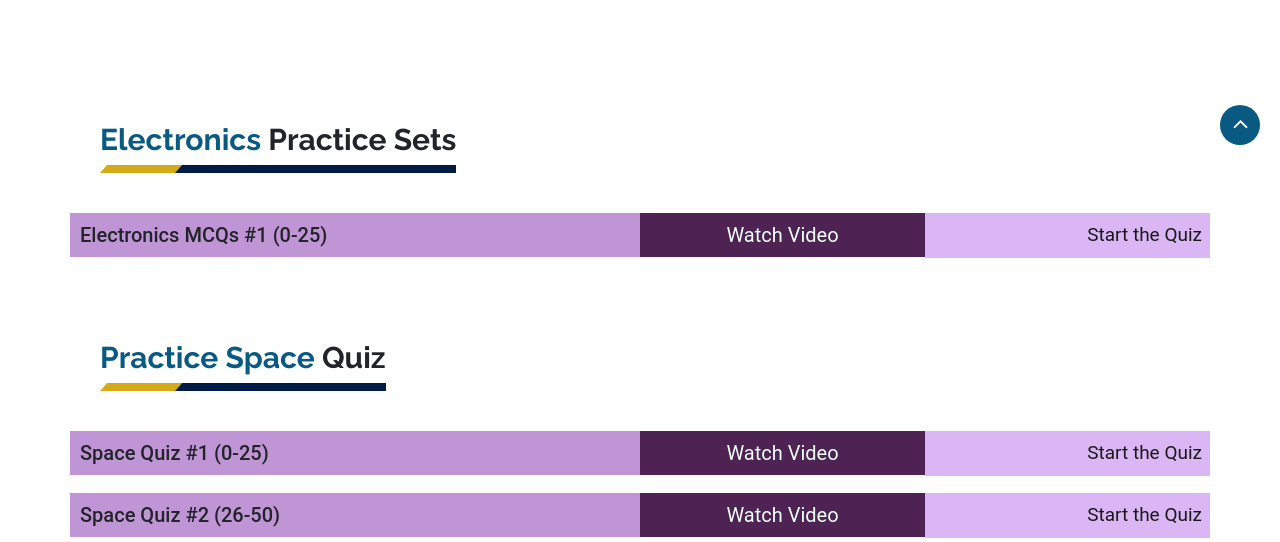
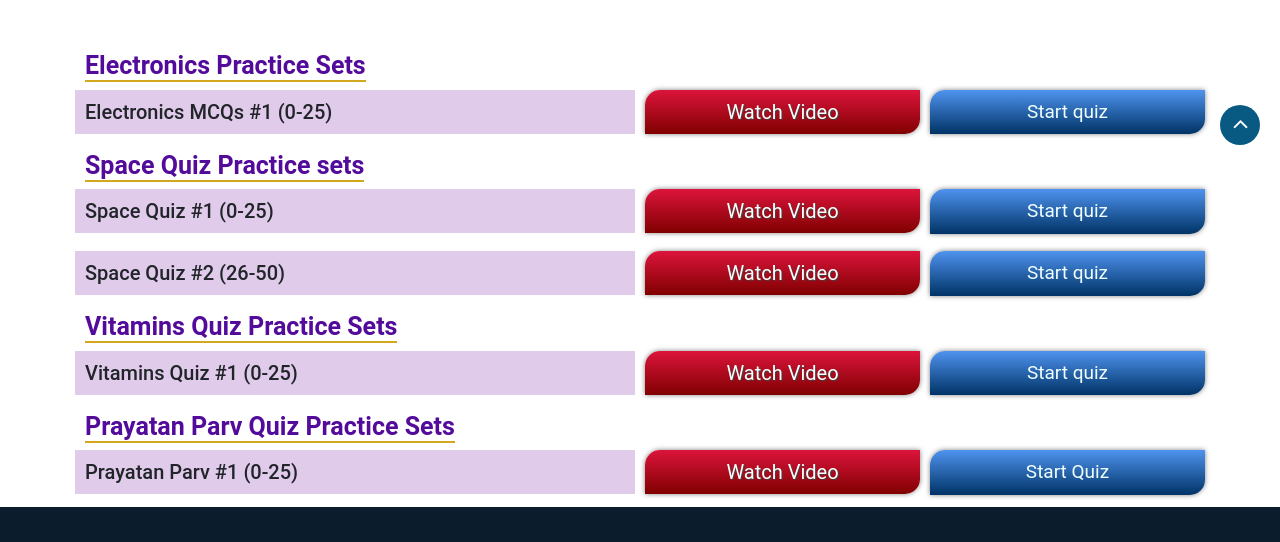
Before and after one commit to ankurtyagi7/conceptual.electronics.github.io, a plain HTML site: page Online quizzes.html in a window 1280 px wide. Shown: the part 645-1187 px from the top of the page. Drawn offline with Linux system fonts and the light colour scheme.

Commit message:
conceptual electronics
conceptual electronics

```diff
--- a/Online quizzes.html
+++ b/Online quizzes.html
@@ -254,6 +254,7 @@ width: 300px;
    margin-top: 10px;
     border: none;
     margin-bottom: 0px;
+    margin: 5px;
 
 }
 
@@ -261,9 +262,11 @@ width: 300px;
             font-size: 20px;
            padding: 10px;
          text-align: left;
-            background-color: rgba(187, 141, 211, 0.92);
-            //background-color: #ebe39d;
+         background-color: rgba(187, 141, 211, 0.45);
+             //border-radius: 30px 30px 0px 0px;
+           // background-color: #ebe39d;
             border-top: 0px solid white;
+           // border-bottom: 3px solid grey;
         }
 
 
@@ -279,17 +282,27 @@ width: 300px;
 
         .bottomc{
             font-size: 19px;
+            color: azure;
            padding: 8px;
-         text-align: right;
-            background-color: #dab7f4;
-            color:  #1a191a;
+         text-align: center;
+            background: #284020;
+            background: -moz-linear-gradient(#4f93ef, #003366);
+            background: -o-linear-gradient(#4f93ef, #003366);
+            background: -webkit-linear-gradient(#4f93ef, #003366);
+           border-radius: 15px 0px 15px 0px;
+            -moz-border-radius: 15px 0px 15px 0px;
+            -webkit-border: 15px 0px 15px 0px;
+            -webkit-box-shadow: rgba(0, 0, 0, 0.5) 0px 0px 5px;
+            -moz-box-shadow: rgba(0, 0, 0, 0.5) 0px 0px 5px;
+            box-shadow: rgba(0, 0, 0, 0.5) 0px 0px 5px;
         }
 
        .bottomc:hover{
 
-            background-color: #4e2353;
-            color:  azure;
-           border-left: 2px solid white;
+         color:azure;
+             background: linear-gradient(#003366, #4f93ef);
+            opacity: 0.8;
+            transition: all ease-out 0.2s;
         }
 
           @media screen and (max-width: 560px) {
@@ -306,14 +319,27 @@ width: 300px;
            padding: 7px;
          text-align: center;
             color: azure;
-         background-color:#4e2353;
+          background: linear-gradient(#dc143c, #800000);
+             border-radius: 15px 0px 15px 0px;
+              -moz-border-radius: 15px 0px 15px 0px;
+            -webkit-border: 15px 0px 15px 0px;
+            -webkit-box-shadow: rgba(0, 0, 0, 0.5) 0px 0px 5px;
+            -moz-box-shadow: rgba(0, 0, 0, 0.5) 0px 0px 5px;
+            box-shadow: rgba(0, 0, 0, 0.5) 0px 0px 5px;
+            cursor: pointer;
+            color: #fff;
+            opacity: none;
+            font-size: 20px;
+            text-shadow: 1px 1px 1px #444;
+             //border-radius: 5px;
 
         }
 
          .bottomb:hover{
-
-            color: azure;
-         background-color:#4e2353;
+               color:azure;
+             background: linear-gradient(#800000, #dc143c);
+            opacity: 0.8;
+            transition: all ease-out 0.2s;
 
 
         }
@@ -359,6 +385,28 @@ width: 300px;
 
 
 
+        h100{
+            margin-bottom: 20px;
+            padding: 0px;
+          font-size: 25px;
+           color: #520b9a;
+            font-weight: 600;
+            border-bottom: 2px solid #d4a81e;
+   /* background-image: url(images/heading_main_border.png);
+    background-position: left bottom;
+    background-repeat: no-repeat;*/
+
+
+        }
+
+
+         @media screen and (max-width: 560px) {
+  h100 {
+   font-size: 18px;
+     font-weight: 600;
+
+  }
+}
 
 
 
@@ -402,7 +450,7 @@ width: 300px;
                 <div class="collapse navbar-collapse justify-content-end" id="navbar-wd">
                      <ul class="navbar-nav">
                         <li><a class="nav-link " href="index.html">Home</a></li>
-                        <li><a class="nav-link active" href="Online%20quizzes.html">Online Quizzes</a></li>
+                        <li><a class="nav-link active " href="Online%20quizzes.html">Online Quizzes</a></li>
                         <li><a class="nav-link" href="download%20pdf.html">PDF</a></li>
                         <li><a class="nav-link " href="youtube.html">Youtube Videos</a></li>
 						<li><a class="nav-link" href="Electronics%20MCQs%201.html">Electronics MCQs</a></li>
@@ -443,7 +491,7 @@ width: 300px;
                 <div class="col-md-12">
                     <div class="full0">
                         <div class="heading_main text_align_center0">
-						   <h2><span>Recent Uploaded</span> Quiz</h2>
+						   <h2><span>Recent Uploaded</span> Quizzes</h2>
                         </div>
 					  </div>
                 </div>
@@ -490,10 +538,10 @@ width: 300px;
                          <!-- Single Blog Post -->
                         <div class="single-blog-post d-flex align-items-center mb-50">
                             <div class="post-thumb">
-                                <a href=" space quiz 1.html "><img src="img/bg-img/22.png" alt=""></a>
+                                <a href="space quiz 1.html"><img src="img/bg-img/22.png" alt=""></a>
                             </div>
                             <div class="post-data">
-                                <a href="  space quiz 1.html " class="post-title">
+                                <a href=" space quiz 1.html " class="post-title">
                                     <h6>Space Quiz MCQs #1 (0-25)</h6>
                                 </a>
                                 <div class="post-meta">
@@ -552,7 +600,7 @@ width: 300px;
                 <div class="col-md-12">
                     <div class="full">
                         <div class="heading_main text_align_center">
-						   <h2><span> More Practice    </span> Quizzes</h2>
+						   <h2><span> Practice More    </span> Quizzes</h2>
                         </div>
 					  </div>
                 </div>
@@ -564,7 +612,7 @@ width: 300px;
 
       <div class="container">
 
-         <div class="section layout_padding padding_bottom-0">
+        <!-- <div class="section layout_padding padding_bottom-0">
         <div class="container">
             <div class="row">
 
@@ -578,11 +626,11 @@ width: 300px;
                 </div>
 			  </div>
            </div>
-        </div>
+        </div> -->
 
 
        <!-- electronics practice set -->
-
+   <h100>Electronics Practice Sets</h100>
 
 <div class="row">
     <div class="leftcolumn">
@@ -601,7 +649,7 @@ width: 300px;
 
     <div class="centercolumn">
     <div class="card">
-      <a class="bottomc" href="Electronics%20MCQs%201.html">Start the Quiz</a>
+      <a class="bottomc" href="Electronics%20MCQs%201.html">Start  quiz</a>
 
 
     </div>
@@ -616,7 +664,7 @@ width: 300px;
 
 
 
-          <div class="section layout_padding padding_bottom-0">
+         <!-- <div class="section layout_padding padding_bottom-0">
         <div class="container">
             <div class="row">
 
@@ -624,17 +672,19 @@ width: 300px;
                 <div class="col-md-12">
                     <div class="full0">
                         <div class="heading_main text_align_center0">
-						   <h2><span>Practice Space </span>  Quiz</h2>
+						   <h2><span>Practice Space </span>  quiz</h2>
                         </div>
 					  </div>
                 </div>
 			  </div>
            </div>
-        </div>
+        </div>  -->
 
 
 
       <!-- pratice space quiz-->
+           <h100>Space Quiz Practice sets</h100>
+
         <div class="row">
     <div class="leftcolumn">
     <div class="card">
@@ -652,7 +702,7 @@ width: 300px;
 
     <div class="centercolumn">
     <div class="card">
-      <a class="bottomc" href="space%20quiz%201.html">Start the Quiz</a>
+      <a class="bottomc" href="space%20quiz%201.html">Start quiz</a>
 
 
     </div>
@@ -679,7 +729,7 @@ width: 300px;
 
     <div class="centercolumn">
     <div class="card">
-      <a class="bottomc" href="space%20quiz%202.html">Start the Quiz</a>
+      <a class="bottomc" href="space%20quiz%202.html">Start  quiz</a>
 
 
     </div>
@@ -688,7 +738,7 @@ width: 300px;
 </div>
 
 
-       <div class="section layout_padding padding_bottom-0">
+     <!--  <div class="section layout_padding padding_bottom-0">
         <div class="container">
             <div class="row">
 
@@ -702,9 +752,11 @@ width: 300px;
                 </div>
 			  </div>
            </div>
-        </div>
+        </div>  -->
 
 
+
+       <h100>Vitamins Quiz Practice Sets</h100>
 
      <div class="row">
     <div class="leftcolumn">
@@ -723,7 +775,7 @@ width: 300px;
 
     <div class="centercolumn">
     <div class="card">
-      <a class="bottomc" href="vitamins%20quiz1.html">Start the Quiz</a>
+      <a class="bottomc" href="vitamins%20quiz1.html">Start  quiz</a>
 
 
     </div>
@@ -735,7 +787,7 @@ width: 300px;
 
 
 
-       <div class="section layout_padding padding_bottom-0">
+      <!-- <div class="section layout_padding padding_bottom-0">
         <div class="container">
             <div class="row">
 
@@ -749,10 +801,10 @@ width: 300px;
                 </div>
 			  </div>
            </div>
-        </div>
+        </div>  -->
 
 
-
+      <h100>Prayatan Parv Quiz Practice Sets</h100>
      <div class="row">
     <div class="leftcolumn">
     <div class="card">
@@ -770,7 +822,7 @@ width: 300px;
 
     <div class="centercolumn">
     <div class="card">
-      <a class="bottomc" href="Paryatan%20parv%20quiz.html">Start the Quiz</a>
+      <a class="bottomc" href="Paryatan%20parv%20quiz.html">Start Quiz</a>
 
 
     </div>
```
Also changed, not shown: download pdf.html (+72 -22 lines), images/banner_img2.png, images/banner_img22.png (added), images/bigstock1.jpg (deleted), images/click.jpg (deleted).
